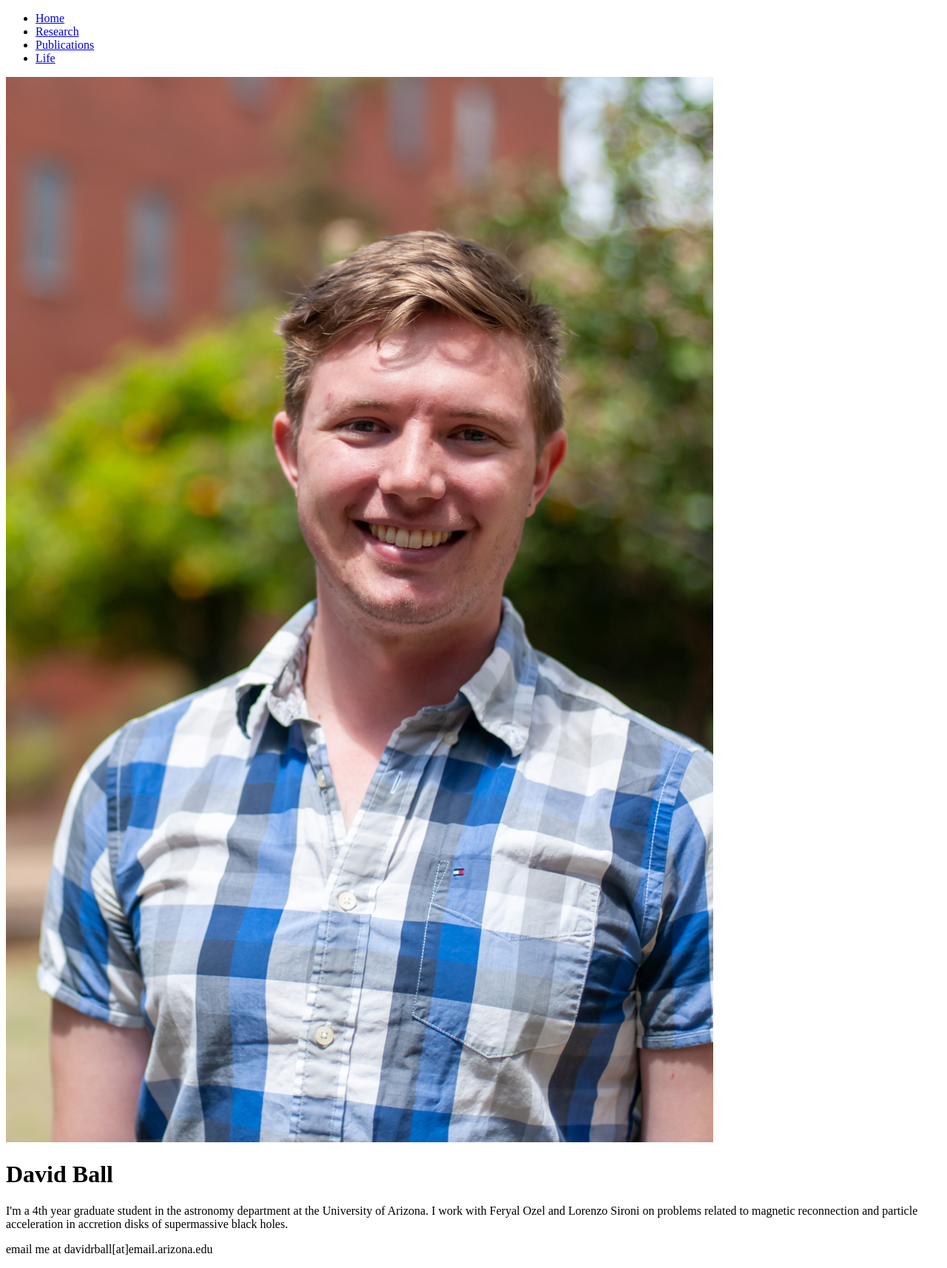
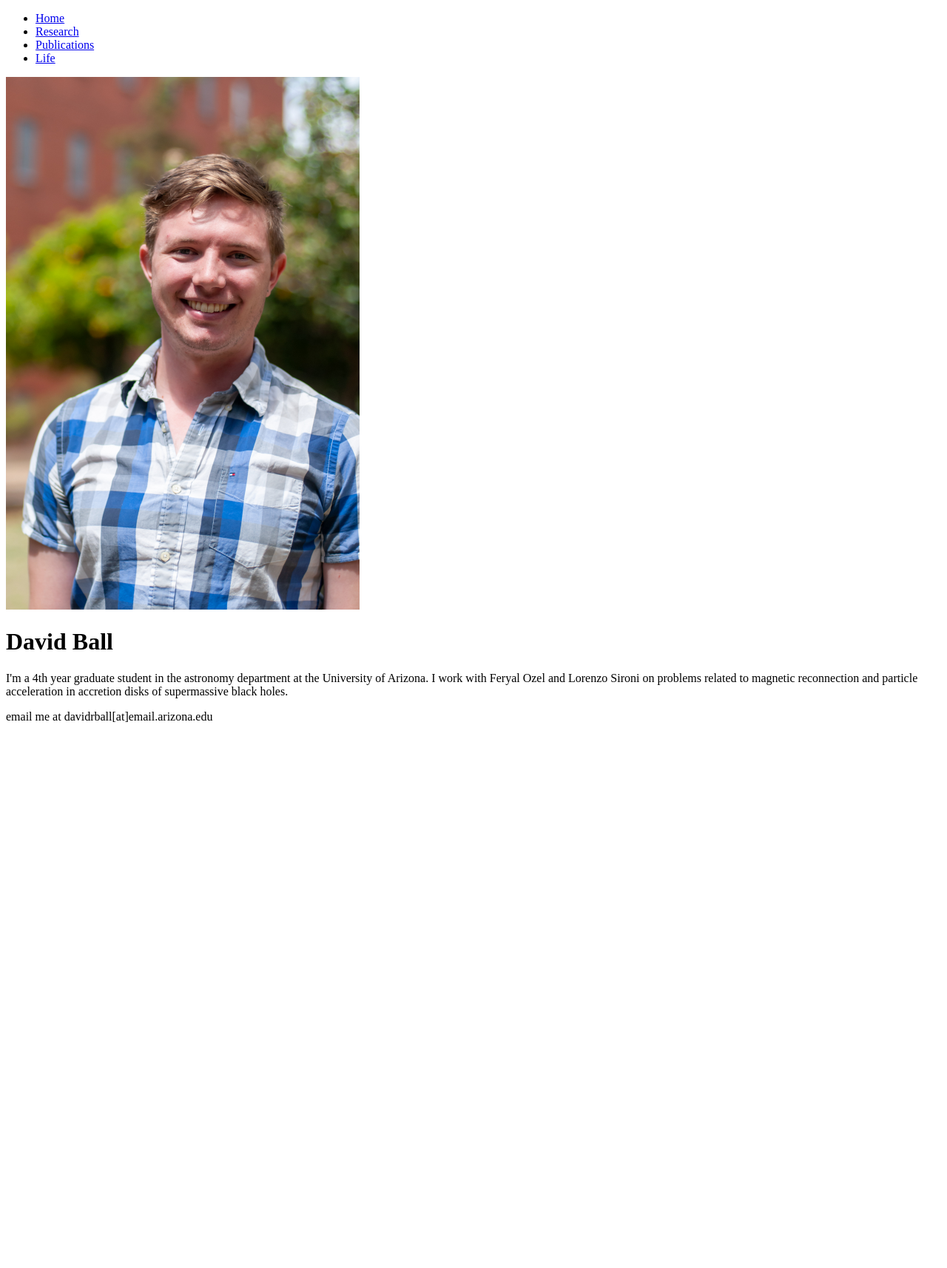
Before and after one commit to davidrball/davidrball.github.io, a Jekyll site: the page built from index.html, in a window 1280 px wide. Shown: the whole page at 74% size. Built offline with Jekyll 4.4.1, drawn with Linux system fonts in a browser that asks for light colours; after the commit the page ends 994 px from its top, so only the background shows below that.

Commit message:
reducing picsize

```diff
--- a/index.html
+++ b/index.html
@@ -2,7 +2,7 @@
 layout: default
 title: David Ball
 ---
-<img src='images/ck_photo.jpg' alt="me" class="left" style="width:956px;height:1440px">
+<img src='images/ck_photo.jpg' alt="me" class="left" style="width:478px;height:720px">
 
 <div class="blurb">
     <h1>David Ball</h1>
```
